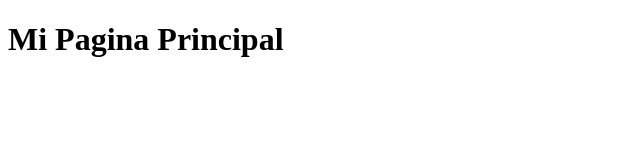
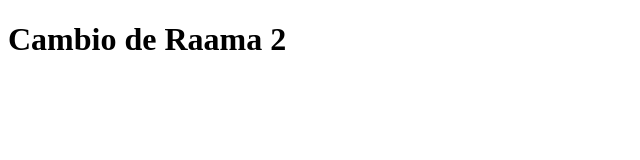
Before and after one commit to Dieorodriguezi/miproyecto, a plain HTML site: page index.html in a window 1280 px wide. Shown: the whole page, without its empty margins (0-640 px from the left). Drawn offline with Linux system fonts and the light colour scheme.

Commit message:
1commit Rama

```diff
--- a/index.html
+++ b/index.html
@@ -3,9 +3,9 @@
 <head>
     <meta charset="UTF-8">
     <meta name="viewport" content="width=device-width, initial-scale=1.0">
-    <title>Document</title>
+    <title>Rama</title>
 </head>
 <body>
-<h1>Mi Pagina Principal</h1>
+<h1>Cambio de Raama 2</h1>
 </body>
 </html>
```
Also changed, not shown: pagina1.html (added).
